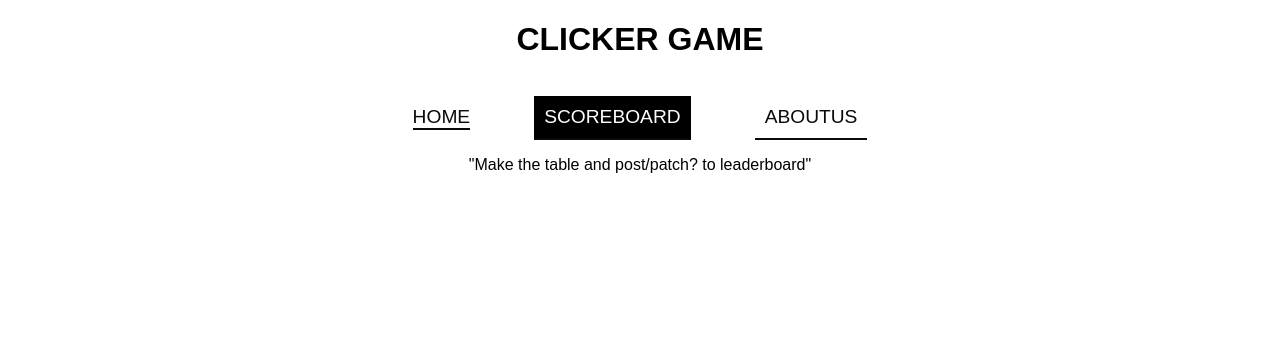
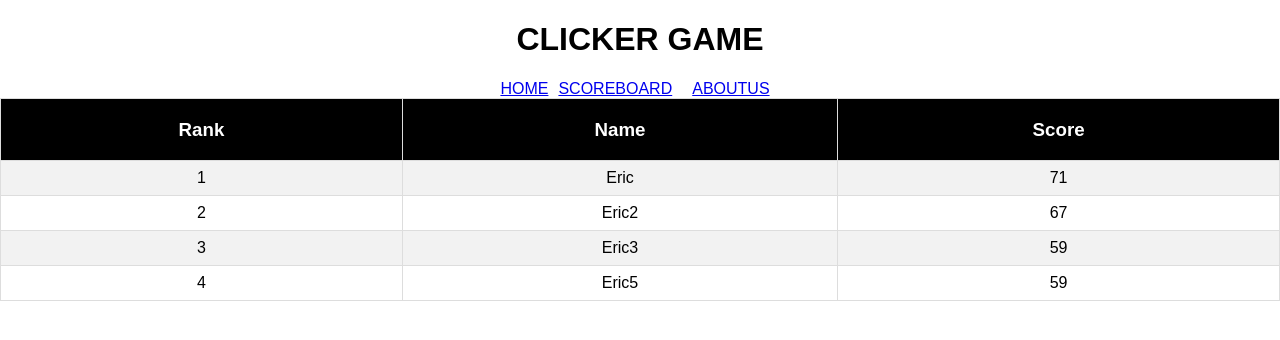
Before and after one commit to esxiao93/CLICKME, a React (Create React App) app: page /scoreboard in a window 1280 px wide. Shown: the top 340 px of the page. Built offline with nearby package versions, Linux system fonts and the light colour scheme; data requests are answered from the project's data file.

Commit message:
working on starttimer

```diff
--- a/db.json
+++ b/db.json
@@ -1,5 +1,24 @@
 {
   "scores": [
-
+    {
+      "name": "Eric",
+      "score": 71,
+      "id": 1
+    },
+    {
+      "name": "Eric2",
+      "score": 67,
+      "id": 2
+    },
+    {
+      "name": "Eric3",
+      "score": 59,
+      "id": 3
+    },
+    {
+      "name": "Eric5",
+      "score": 59,
+      "id": 4
+    }
   ]
 }
--- a/src/Components/AboutUs.js
+++ b/src/Components/AboutUs.js
@@ -2,7 +2,9 @@ import React from 'react'
 
 function AboutUs() {
   return (
-    <div></div>
+    <div>
+      ADD STATS OF GAME AND POST TO ABOUTUS AND ADD GITHUB, BASIC INFO
+    </div>
   )
 }
 
--- a/src/Components/App.js
+++ b/src/Components/App.js
@@ -1,4 +1,4 @@
-import React, {useState} from "react";
+import React, {useState, useEffect} from "react";
 import {Routes, Route} from "react-router-dom";
 import NavBar from "./NavBar";
 import Display from "./Display";
@@ -8,28 +8,84 @@ import AboutUs from "./AboutUs";
 function App() {
 
   const [page, setPage] = useState("/")
+  const [click, setClick] = useState(0);
+  const [seconds, setSeconds] = useState(10);
+  const [scores, setScores] = useState([]);
+  const [buttonStop, setButtonStop] = useState(false);
+  const [isClicked, setIsClicked] = useState(false);
+
+  //GET SCORES TO RENDER ON SCOREBOARD
+  useEffect(() => {
+    fetch("http://localhost:8000/scores")
+    .then(response => response.json())
+    .then(sortedScores => setScores(sortedScores))
+  },[])
+
+  // const sortedScores = scores.sort((score1, score2) => {
+  //   if (score1 > score2) {
+  //     return score1.score.localeCompare(score2.score)
+  //   }
+  // })
+
+  // Timer
+  useEffect(() => {
+    if (seconds > 0) {
+      setTimeout(() => setSeconds(seconds - 1), 1000)
+      setButtonStop(false)
+    } else {
+      setSeconds(0)
+      // setButtonStart(true)
+      setButtonStop(true)
+    }
+  },[isClicked])
+
+
+  //GAME CLICK BUTTON FUNCTION
+  function handleClick() {
+    setClick((click) => (click + 1))
+    setIsClicked(true)
+  }
+
+
+
+  //SUBMIT SCORE FUNCTION
+  function handleScoreSubmission(newScore) {
+    const updatedArray = [...scores, newScore]
+    setScores(updatedArray)
+  }
 
   return (
     <div>
       <h1>CLICKER GAME</h1>
       <NavBar onChangePage={setPage} />
       <Routes>
-          <Route path="/scoreboard" element={<Scoreboard />} />
-          <Route path="/aboutus" element={<AboutUs />} />
-          <Route exact path="/" element={<Display />} />
+          <Route
+            path="/scoreboard"
+            element={
+              <Scoreboard
+                scores={scores}
+              />
+            }
+          />
+          <Route
+            path="/aboutus"
+            element={<AboutUs />}
+          />
+          <Route
+            exact path="/"
+            element={
+              <Display
+                seconds={seconds}
+                click={click}
+                onClick={handleClick}
+                buttonStop={buttonStop}
+                onScoreSubmit={handleScoreSubmission}
+              />
+            }
+          />
       </Routes>
     </div>
   )
 }
 
 export default App;
-
-// import {BrowserRouter as Router, Switch, Route} from "react-router-dom";
-// <Router>
-// <NavBar />
-// <Switch>
-//   <Route path="/" exact component={Display} />
-//   <Route path="/scoreboard" component={Scoreboard} />
-//   <Route path="/aboutus" component={AboutUs} />
-// </Switch>
-// </Router>
--- a/src/Components/Button.js
+++ b/src/Components/Button.js
@@ -1,12 +1,10 @@
 import React from 'react';
 
-function Button({click, onClick, buttonStop}) {
-
-
-//JS CODE FOR CLICK COUNTER
+function Button({seconds, click, onClick, buttonStop}) {
 
   return (
     <div className="backplateForClickMeButton">
+      <div className="timerContainer">{seconds}</div>
         <button type="button" disabled={buttonStop} className="clickMeButton" onClick={onClick}>CLICKER</button>
         <div className="counterText">
             COUNTER <br></br>
--- a/src/Components/Display.js
+++ b/src/Components/Display.js
@@ -1,44 +1,13 @@
-import React, {useState, useEffect} from 'react';
+import React from 'react';
 import Button from "./Button";
-import Timer from "./Timer";
 import ScoreboardForm from './ScoreboardForm';
 
-function Display() {
-
-  const [click, setClick] = useState(0);
-  const [seconds, setSeconds] = useState(10);
-  const [scores, setScores] = useState([])
-  const [buttonStop, setButtonStop] = useState(false)
-
-  //Timer
-  // if timer is equal to 000000, then clickbutton => .propagation()
-  useEffect(() => {
-    if (seconds > 0) {
-      setTimeout(() => setSeconds(seconds - 1), 1000)
-      setButtonStop(false)
-    } else {
-      setSeconds(0)
-      setButtonStop(true)
-    }
-  })
-
-
-  //JS CODE FOR BUTTON FUNCTION
-  function handleClick(e) {
-    setClick((click) => (click + 1))
-  }
-
-  //SUBMIT SCORE FUNCTION
-  function handleScoreSubmission(newScore) {
-    const updatedArray = [...scores, newScore]
-    setScores(updatedArray)
-  }
+function Display({seconds, click, onClick, buttonStop, onScoreSubmit}) {
 
   return (
     <div>
-        <Timer seconds={seconds}/>
-        <Button click={click} onClick={handleClick} buttonStop={buttonStop}/>
-        <ScoreboardForm click={click} onScoreSubmit={handleScoreSubmission} />
+        <Button seconds={seconds} click={click} onClick={onClick} buttonStop={buttonStop}/>
+        <ScoreboardForm click={click} onScoreSubmit={onScoreSubmit} />
     </div>
   )
 }
--- a/src/Components/NavBar.js
+++ b/src/Components/NavBar.js
@@ -4,7 +4,7 @@ import {NavLink} from "react-router-dom";
 function NavBar() {
 
   return (
-    <nav>
+    <nav ClassName="navBar">
       <NavLink className="homeLink" to="/">HOME</NavLink>
       <NavLink className="scoreboardLink" to="/scoreboard">SCOREBOARD</NavLink>
       <NavLink className="aboutUsLink" to="/aboutus">ABOUTUS</NavLink>
--- /dev/null
+++ b/src/Components/Score.js
@@ -0,0 +1,13 @@
+import React from 'react';
+
+function Score({id, name, score}) {
+  return (
+    <tr>
+        <td>{id}</td>
+        <td>{name}</td>
+        <td>{score}</td>
+    </tr>
+  )
+}
+
+export default Score;
--- a/src/Components/Scoreboard.js
+++ b/src/Components/Scoreboard.js
@@ -1,9 +1,35 @@
-import React from 'react'
+import React from "react";
+import Score from "./Score";
 
-function Scoreboard() {
+function Scoreboard({scores}) {
+
+  const scoreItems = scores.map((score) => {
+    return <Score
+    key={score.id}
+    id={score.id}
+    name={score.name}
+    score={score.score}
+    />
+  })
+
   return (
-    <div>"Make the table and post/patch? to leaderboard"</div>
+      <table className="centerTheFuckingScores">
+        <tbody>
+          <tr>
+            <th className="header">
+              <h3 className="ui center aligned header">Rank</h3>
+            </th>
+            <th className="header">
+              <h3 className="ui center aligned header">Name</h3>
+            </th>
+            <th className="header">
+              <h3 className="ui center aligned header">Score</h3>
+            </th>
+          </tr>
+          {scoreItems}
+        </tbody>
+      </table>
   )
 }
 
-export default Scoreboard
+export default Scoreboard;
--- a/src/Components/ScoreboardForm.js
+++ b/src/Components/ScoreboardForm.js
@@ -21,7 +21,7 @@ function ScoreboardForm({click, onScoreSubmit}) {
       },
       body: JSON.stringify({
         name: name,
-        score: click
+        score: click,
       }),
     })
     .then(response => response.json())
--- a/src/Components/Timer.js
+++ /dev/null
@@ -1,11 +0,0 @@
-import React from 'react'
-
-function Timer({seconds}) {
-  return (
-    <div className="timerContainer">
-      {seconds}
-    </div>
-  )
-}
-
-export default Timer
--- a/src/index.css
+++ b/src/index.css
@@ -3,56 +3,31 @@
     text-align: center;
 }
 
-nav a {
+/* .navBar {
+    background-color: aqua;
+} */
+
+/* nav a {
     display: inline-block;
     margin: 1rem 2rem;
     text-decoration: none;
     font-size: 1.2em;
     color: rgb(11, 10, 10);
+    background-color: rgb(14, 231, 50);
     border-bottom: 2px solid rgb(11, 10, 10);
     transition: 0.1s;
-}
+} */
 
-nav a:hover,
+/* nav a:hover,
 nav a:active {
     color: rgb(0, 0, 0);
     border-bottom: 2px solid rgb(1, 1, 1);
-}
+} */
 
-nav a.active {
+/* nav a.active {
     background-color: black;
     color: white;
-}
-
-#home {
-    height: 50vh;
-    min-height: 400px;
-    background-color: cornsilk;
-}
-
-#home,
-#about,
-#projects {
-    display: flex;
-    align-items: center;
-    justify-content: center;
-    flex-direction: column;
-    text-align: center;
-    padding: 1rem;
-}
-
-#about img {
-    max-height: 50%;
-}
-
-#about a {
-    display: block;
-}
-
-#projects {
-    background-color: cornsilk;
-    min-height: 400px;
-}
+} */
 
 body {
     margin: 0;
@@ -96,3 +71,26 @@ body {
 .counterText {
     font-size: 100px
 }
+
+.centerTheFuckingScores {
+    font-family: Arial, Helvetica, sans-serif;
+    border-collapse: collapse;
+    width: 100%;
+}
+
+.centerTheFuckingScores td, .centerTheFuckingScores th {
+    border: 1px solid #ddd;
+    padding: 8px;
+}
+
+.centerTheFuckingScores tr:nth-child(even){background-color: #f2f2f2;}
+
+.centerTheFuckingScores tr:hover {background-color: #ddd;}
+
+.centerTheFuckingScores th {
+    padding-top: 1px;
+    padding-bottom: 1px;
+    text-align: left;
+    background-color: #000000;
+    color: white;
+}
```
Also changed, not shown: 1 other file (tests, documents, lock files or other folders).
